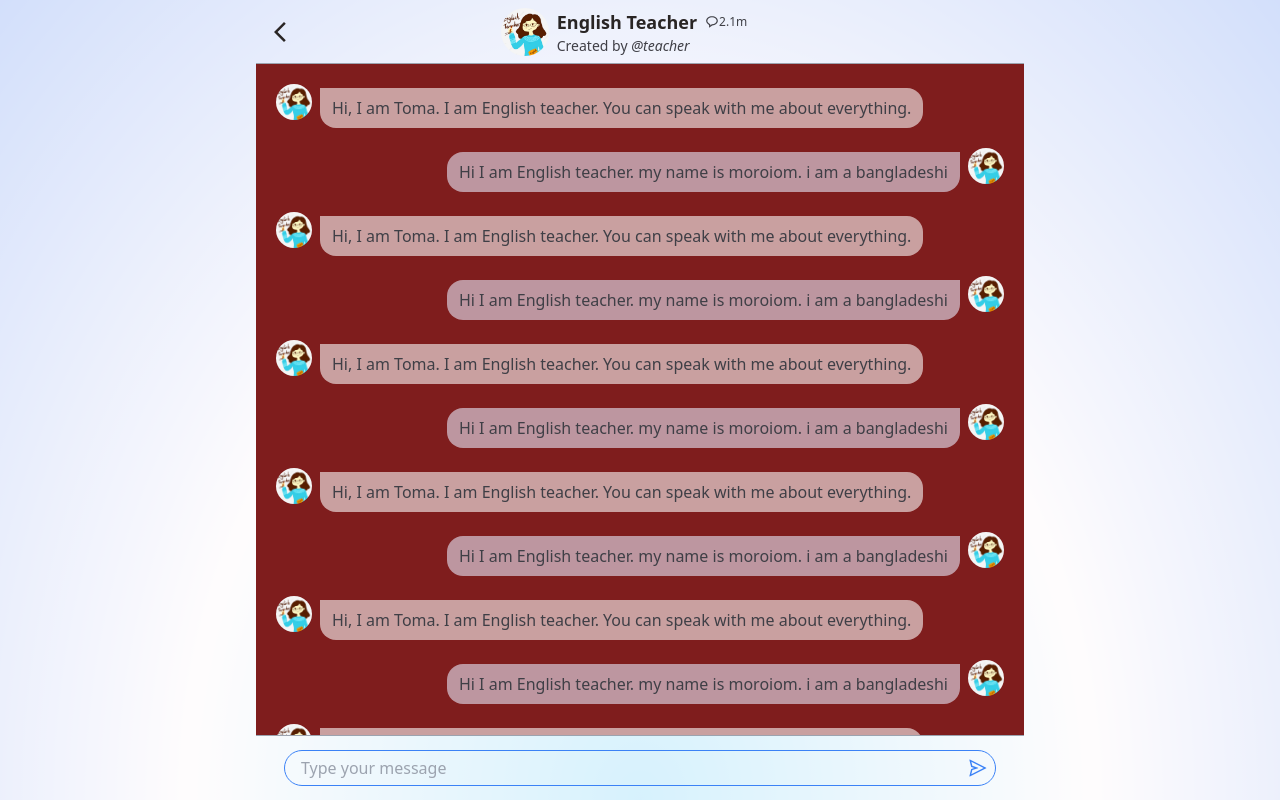
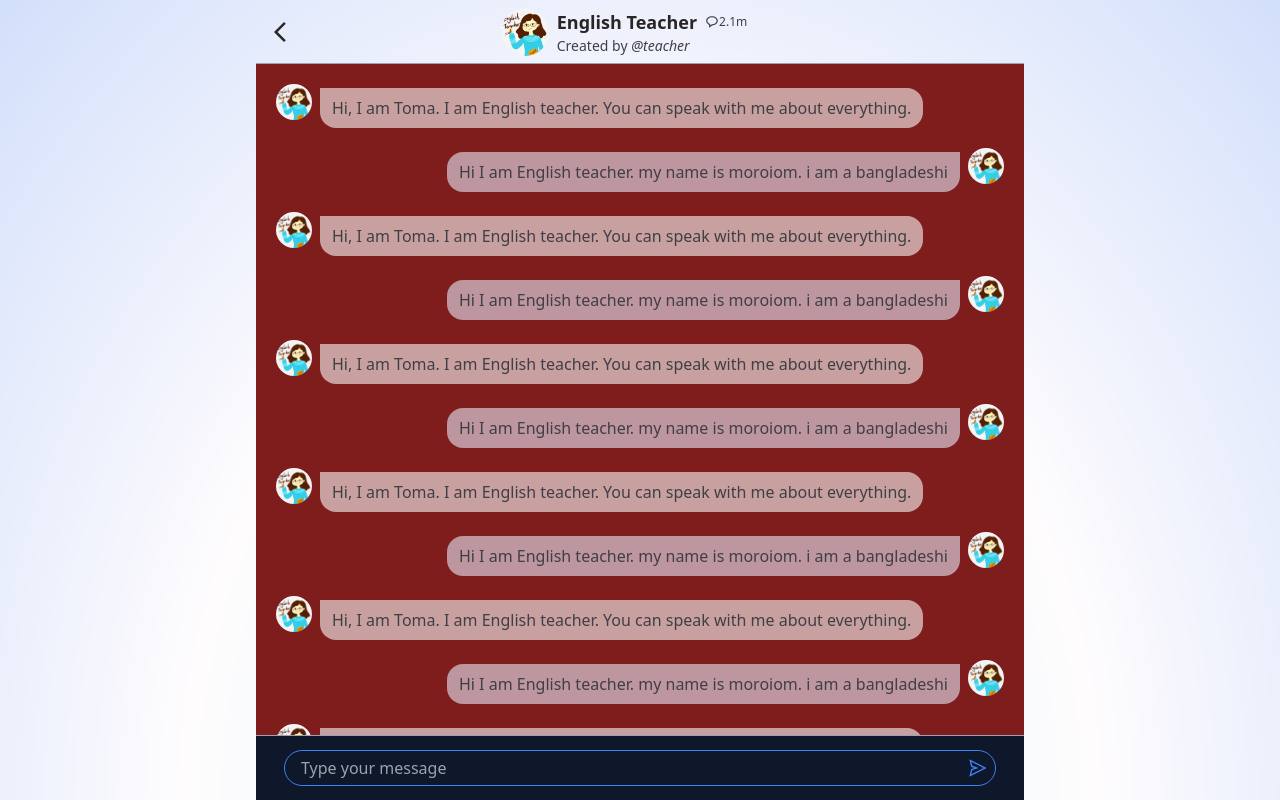
Before and after one commit to dev-mohiuddin/Artificial-Intelligence-chat, a React (Vite) app: page /chat/1 in a window 1280 px wide. Built offline with nearby package versions, Linux system fonts and the light colour scheme; some icons are missing.

Commit message:
input update

```diff
--- a/src/components/chat/ChatFooter.jsx
+++ b/src/components/chat/ChatFooter.jsx
@@ -3,7 +3,7 @@ import { AiOutlineSend } from 'react-icons/ai'
 function ChatFooter() {
   return (
     <div className='fixed bottom-0 w-full flex'>
-      <div className='w-[768px]  bg-gradient-to-l from-pink-50 via-purple-50 to-pink-50 px-3 border border-x-0 border-b-0 border-t-gray-400 dark:border-t-gray-600 dark:bg-gradient-to-l from-slate-900 via-slate-900 to-slate-900 md:dark:bg-gradient-to-r from-transparent via-transparent to-transparent'>
+      <div className='w-[768px]  bg-gradient-to-l from-pink-50 via-purple-50 to-pink-50 px-3 border border-x-0 border-b-0 border-t-gray-400 dark:border-t-gray-600 dark:bg-gradient-to-l from-slate-900 via-slate-900 to-slate-900'>
         <div className='relative flex justify-center items-center h-14 md:h-16'>
           <input className=' md:mx-4 outline-none rounded-full w-full border border-blue-500 bg-transparent h-9 px-4 pcol' placeholder='Type your message' type="text" name="" />
           <span className='absolute md:mx-4 right-1 text-xl text-blue-500 cursor-pointer p-1'><AiOutlineSend /></span>
```
